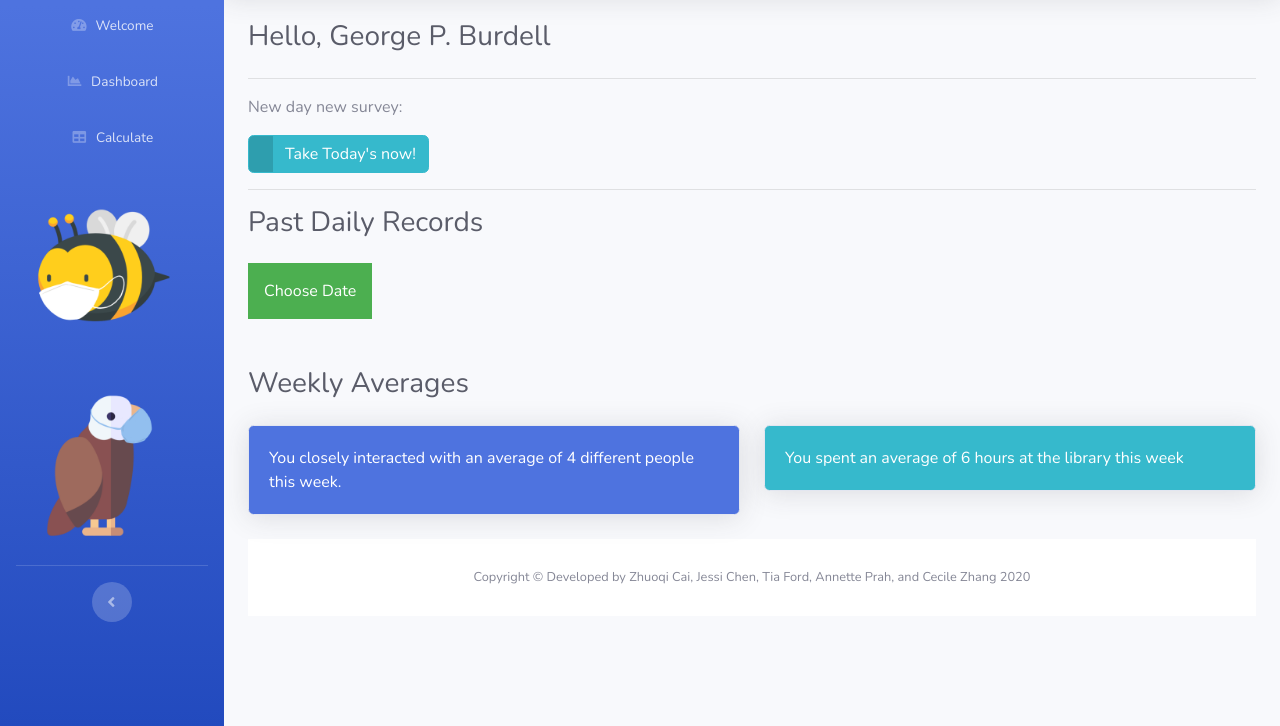
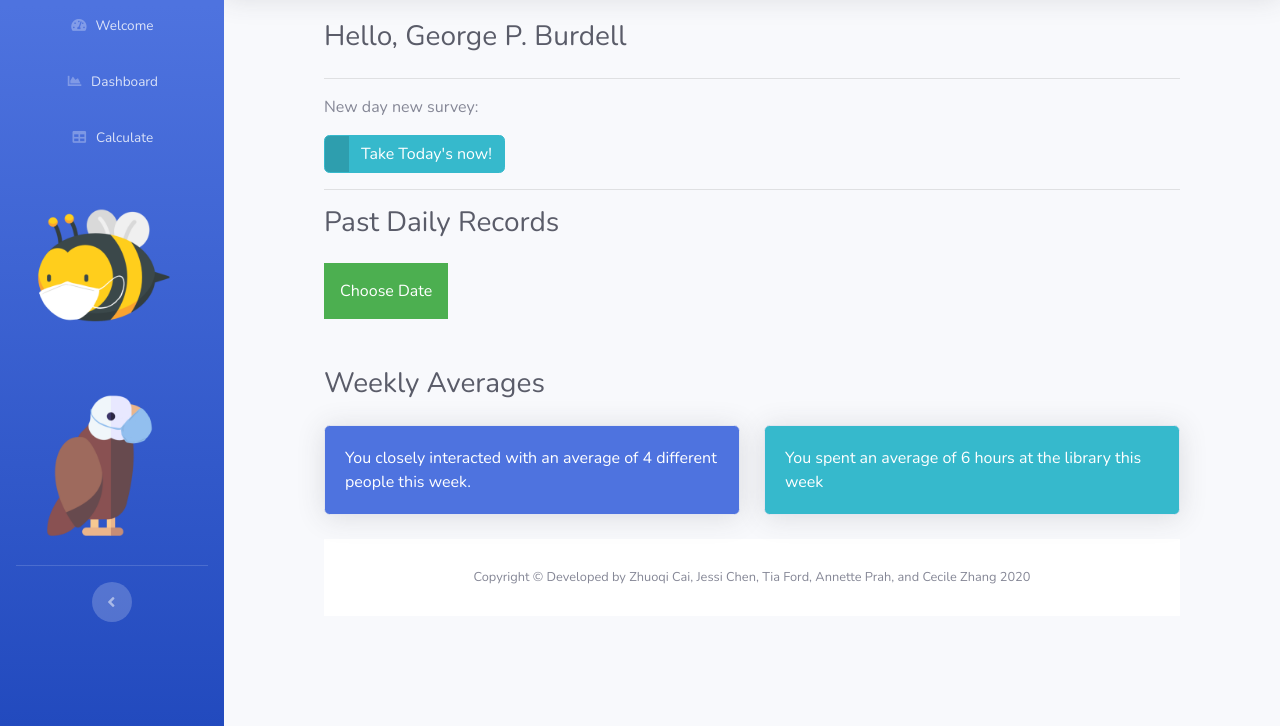
Before and after one commit to jcrunjie/Calvid, a website with bundled scripts: page profile.html in a window 1280 px wide. Shown: the part 74-800 px from the top of the page. Built offline with nearby package versions, Linux system fonts and the light colour scheme.

Commit message:
Update profile.html

```diff
--- a/profile.html
+++ b/profile.html
@@ -9,7 +9,7 @@
     <meta name="description" content="">
     <meta name="author" content="">
 
-    <title>CALVID</title>
+    <title>CALVID- Profile</title>
 
     <!-- Custom fonts for this template-->
     <link href="vendor/fontawesome-free/css/all.min.css" rel="stylesheet" type="text/css">
@@ -199,7 +199,7 @@
                 <!-- End of Topbar -->
 
                 <!-- Begin Page Content -->
-                <div class="container-fluid">
+                <div class="container-fluid" style="padding-left: 100px; padding-right: 100px">
 
                     <!-- Page Heading -->
                     <h1 class="h3 mb-4 text-gray-800">Hello, George P. Burdell</h1>
```
